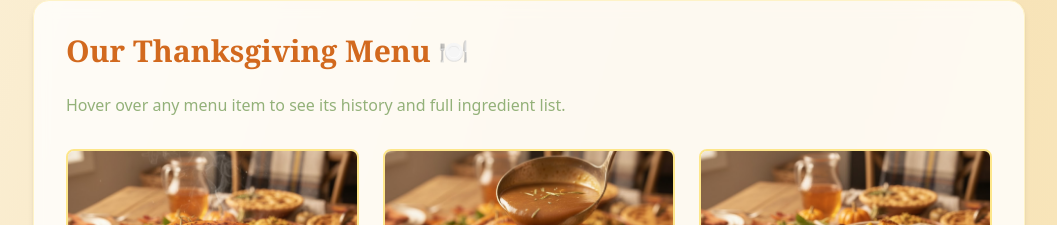
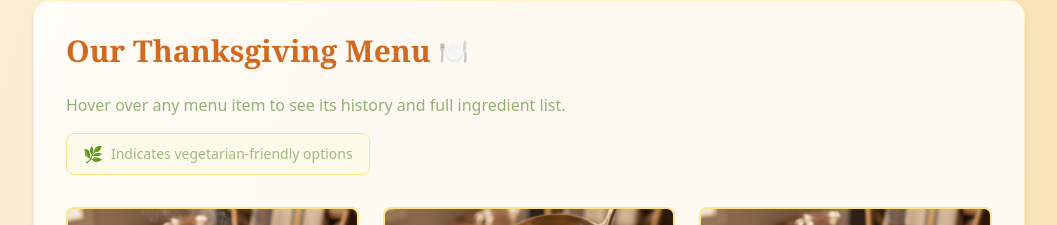
Before and after one commit to gregsapppurdue/Thanksgiving, a React (Vite) app: page / in a window 1280 px wide. Shown: the part 1550-1775 px from the top of the page, without its empty margins (111-1168 px from the left). Built offline with nearby package versions, Linux system fonts and the light colour scheme; no server answers.

Commit message:
Added vegetarian items legend to menu

```diff
--- a/src/components/MenuSection.tsx
+++ b/src/components/MenuSection.tsx
@@ -19,9 +19,15 @@ export const MenuSection: React.FC = () => {
           🍽️
         </span>
       </h2>
-      <p className="text-sm md:text-base text-sage/90 mb-8">
+      <p className="text-sm md:text-base text-sage/90 mb-4">
         Hover over any menu item to see its history and full ingredient list.
       </p>
+
+      {/* Legend */}
+      <div className="mb-8 flex items-center gap-2 text-sm text-sage/80 bg-amber-50 border border-amber-200 rounded-lg px-4 py-2 inline-flex">
+        <span className="text-green-600 text-base">🌿</span>
+        <span>Indicates vegetarian-friendly options</span>
+      </div>
 
       <div className="grid gap-6 md:grid-cols-2 lg:grid-cols-3">
         {menuItems.map((item: MenuItem) => (
```
